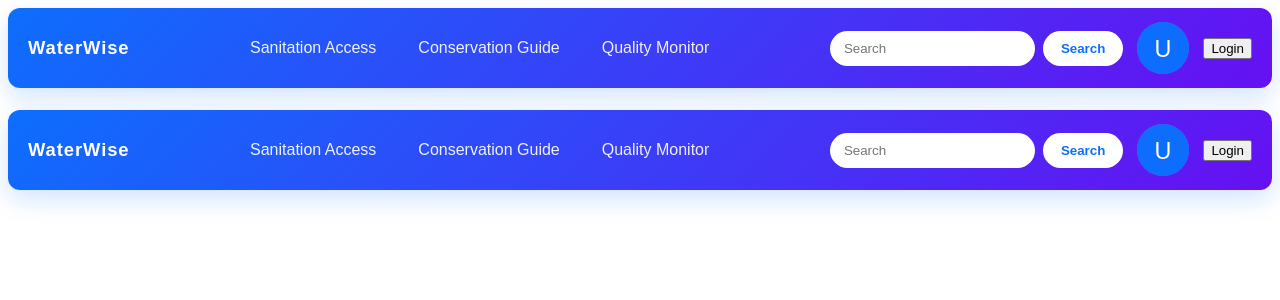
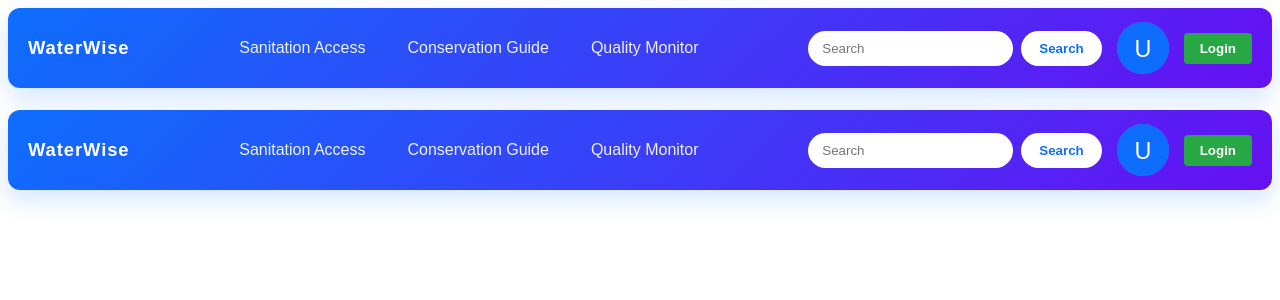
Before and after one commit to UBSITPillagaoKobi/appdev1-sdg6-WaterWise, an Angular app: page /dashboard in a window 1280 px wide. Shown: the top 300 px of the page. Built offline with nearby package versions, Linux system fonts and the light colour scheme.

Commit message:
fixed the app routes

```diff
--- a/src/app/dashboard.component.html
+++ b/src/app/dashboard.component.html
@@ -12,8 +12,10 @@
     </li>
   </ul>
 
-  <div class="search-group">
-    <form class="search-form" role="search">
+  <div class="search-group" style="display: flex; align-items: center; gap: 15px;">
+
+
+    <form class="search-form" role="search" style="margin: 0;">
       <input class="search-input" type="search" placeholder="Search" aria-label="Search" />
       <button class="search-button" type="submit">Search</button>
     </form>
@@ -21,13 +23,13 @@
     <button type="button" class="profile-avatar" aria-label="Profile" (click)="goToProfile()">
       <img [src]="profileImage" alt="Profile avatar" />
     </button>
-<button class="btn btn-primary" (click)="login()" *ngIf="!isAuthenticated">
-  Login
-</button>
-<button class="btn btn-secondary" (click)="logout()" *ngIf="isAuthenticated">
-  Logout
-</button>
 
+    <button *ngIf="!isAuthenticated" (click)="login()" style="padding: 8px 16px; background: #28a745; color: white; border: none; border-radius: 4px; cursor: pointer; font-weight: bold;">
+      Login
+    </button>
+    <button *ngIf="isAuthenticated" (click)="logout()" style="padding: 8px 16px; background: #dc3545; color: white; border: none; border-radius: 4px; cursor: pointer; font-weight: bold;">
+      Logout
+    </button>
   </div>
 </nav>
 
```
Also changed, not shown: src/app/app.routes.ts (+6 -5 lines).
